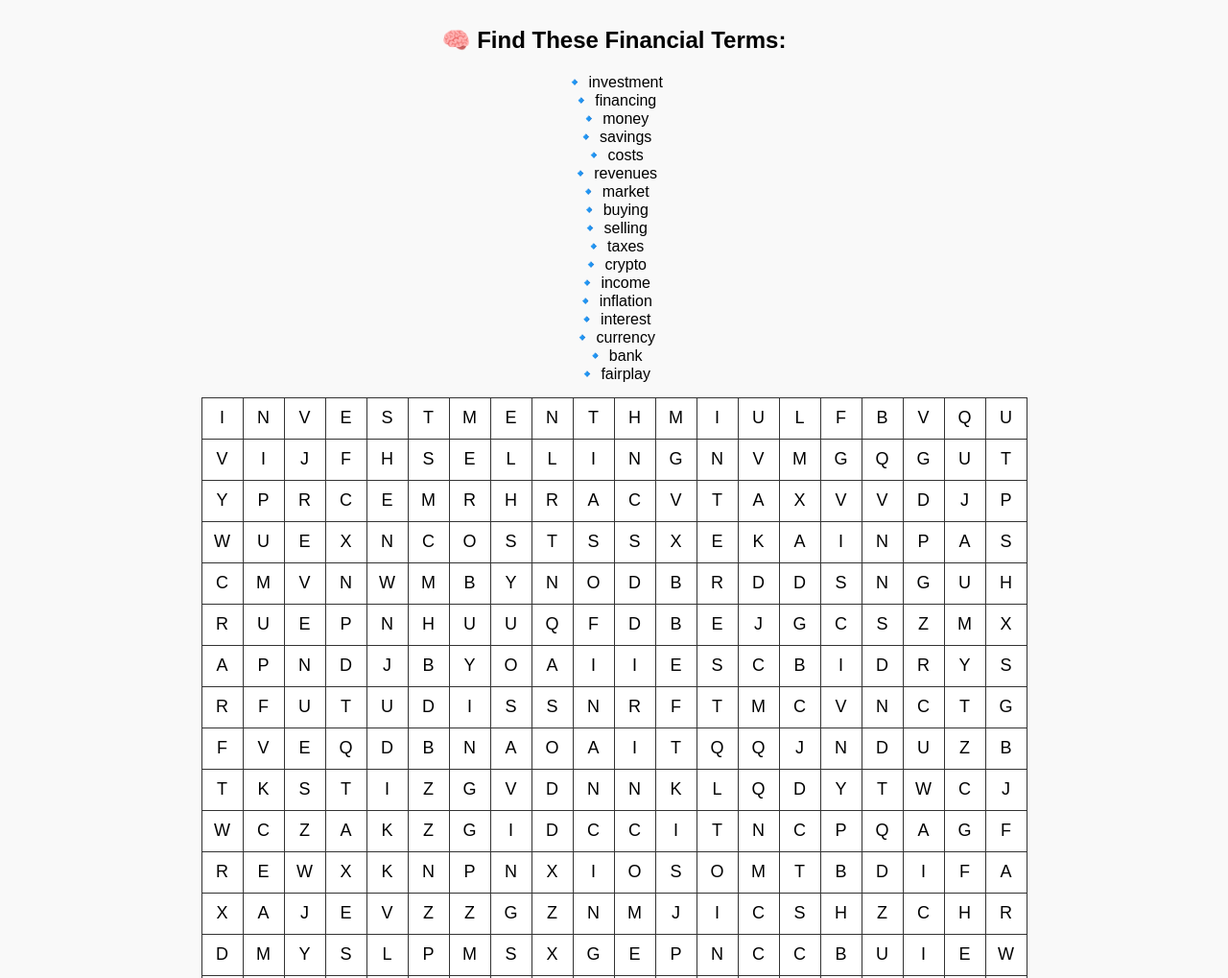
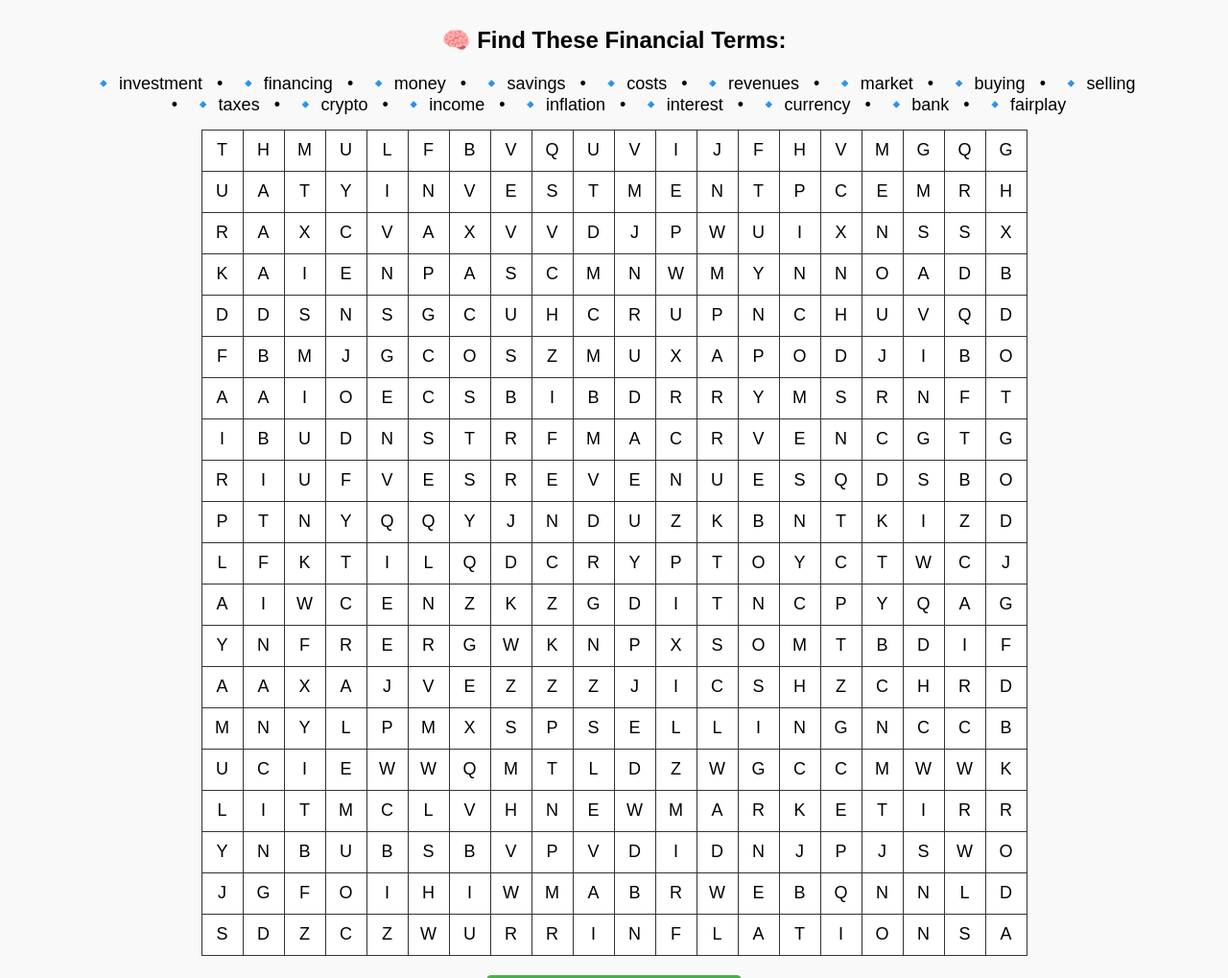
Before and after one commit to Plasma-Adry/Cruciverba, a website: page prova.html in a window 1280 px wide. Shown: the top 1019 px of the page at 96% size. Drawn offline with Linux system fonts and the light colour scheme.

Commit message:
Update prova.html

```diff
--- a/prova.html
+++ b/prova.html
@@ -1,4 +1,3 @@
-
 <!DOCTYPE html>
 <html lang="en">
 <head>
@@ -16,6 +15,10 @@
     }
     #wordList {
       margin-bottom: 15px;
+      font-size: 18px;
+      max-width: 90%;
+      margin-left: auto;
+      margin-right: auto;
     }
     table {
       margin: auto;
@@ -80,31 +83,38 @@ const words = {
 };
 
 const wordList = Object.keys(words);
-document.getElementById("wordList").innerHTML = wordList.map(w => `🔹 ${w}`).join("<br>");
+document.getElementById("wordList").innerHTML = wordList.map(w => `🔹 ${w}`).join(" &nbsp;&nbsp;•&nbsp;&nbsp; ");
 
 const gridSize = 20;
 let grid = Array.from({ length: gridSize }, () => Array(gridSize).fill(""));
 let placedWords = [];
 
-// Place words in alternating directions
 function placeWords() {
-  let direction = true;
-  let attempts = 0;
+  const directions = [
+    { dx: 1, dy: 0 },   // horizontal
+    { dx: 0, dy: 1 },   // vertical
+    { dx: 1, dy: 1 },   // diagonal down
+    { dx: -1, dy: 1 }   // diagonal up
+  ];
 
   wordList.forEach(word => {
     word = word.toUpperCase();
     let placed = false;
+    let attempts = 0;
 
     while (!placed && attempts < 1000) {
       attempts++;
-      let row = Math.floor(Math.random() * (gridSize - (direction ? 0 : word.length)));
-      let col = Math.floor(Math.random() * (gridSize - (direction ? word.length : 0)));
+      const dir = directions[Math.floor(Math.random() * directions.length)];
+      const maxRow = dir.dy === 1 ? gridSize - word.length : dir.dy === -1 ? word.length - 1 : gridSize;
+      const maxCol = dir.dx === 1 ? gridSize - word.length : dir.dx === -1 ? word.length - 1 : gridSize;
+      const row = Math.floor(Math.random() * maxRow);
+      const col = Math.floor(Math.random() * maxCol);
 
       let conflict = false;
       for (let i = 0; i < word.length; i++) {
-        const r = direction ? row : row + i;
-        const c = direction ? col + i : col;
-        if (grid[r][c] && grid[r][c] !== word[i]) {
+        const r = row + dir.dy * i;
+        const c = col + dir.dx * i;
+        if (grid[r][c] !== "" && grid[r][c] !== word[i]) {
           conflict = true;
           break;
         }
@@ -113,20 +123,18 @@ function placeWords() {
       if (!conflict) {
         let positions = [];
         for (let i = 0; i < word.length; i++) {
-          const r = direction ? row : row + i;
-          const c = direction ? col + i : col;
+          const r = row + dir.dy * i;
+          const c = col + dir.dx * i;
           grid[r][c] = word[i];
           positions.push({ row: r, col: c });
         }
         placedWords.push({ word: word.toLowerCase(), positions });
         placed = true;
-        direction = !direction;
       }
     }
   });
 }
 
-// Fill grid with random letters
 function fillGridRandom() {
   const alphabet = "ABCDEFGHIJKLMNOPQRSTUVWXYZ";
   for (let i = 0; i < gridSize; i++) {
@@ -138,7 +146,6 @@ function fillGridRandom() {
   }
 }
 
-// Render crossword
 function renderGrid() {
   const table = document.getElementById("crossword");
   table.innerHTML = "";
@@ -191,7 +198,6 @@ function checkWordMatches() {
   }
 }
 
-// 📘 Show definitions of only found words
 function showAllDefinitions() {
   if (foundWords.length === 0) {
     alert("❗You haven't found any words yet.");
@@ -202,7 +208,7 @@ function showAllDefinitions() {
   alert("📚 Definitions of found words:\n\n" + message);
 }
 
-// Init
+// Initialize
 placeWords();
 fillGridRandom();
 renderGrid();
```
